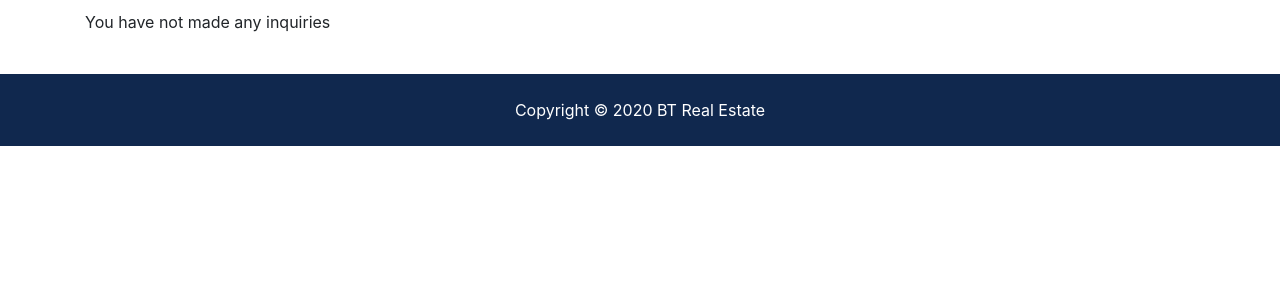
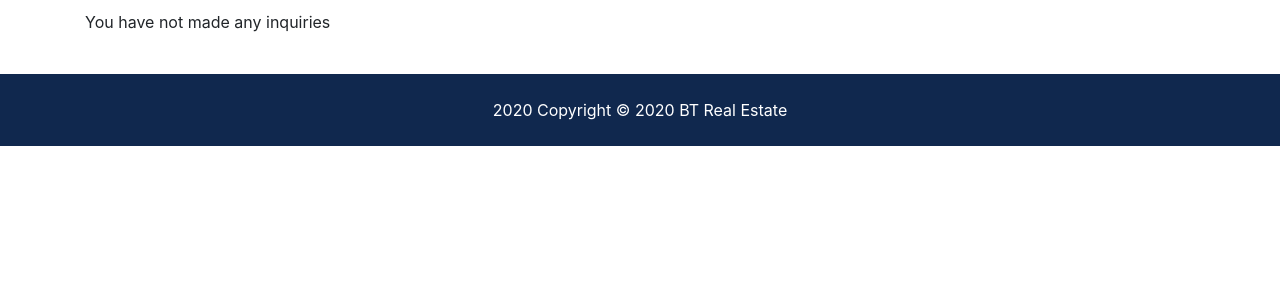
Before and after one commit to PancakePhilarmonych/django-udemy-tutorial, a Django app: page /accounts/dashboard in a window 1280 px wide. Shown: the part 486-781 px from the top of the page. Run offline with Django 3.2, Linux system fonts and the light colour scheme; data that the repository does not hold is empty; some libraries are stand-ins or nearby versions.

Commit message:
Add year for copyright

```diff
--- a/templates/particals/_footer.html
+++ b/templates/particals/_footer.html
@@ -1,5 +1,5 @@
 <!-- Footer -->
   <footer id="main-footer" class="py-4 bg-primary text-white text-center">
-    Copyright &copy;
+    2020 Copyright &copy;
     <span class="year"></span> BT Real Estate
   </footer>
```
